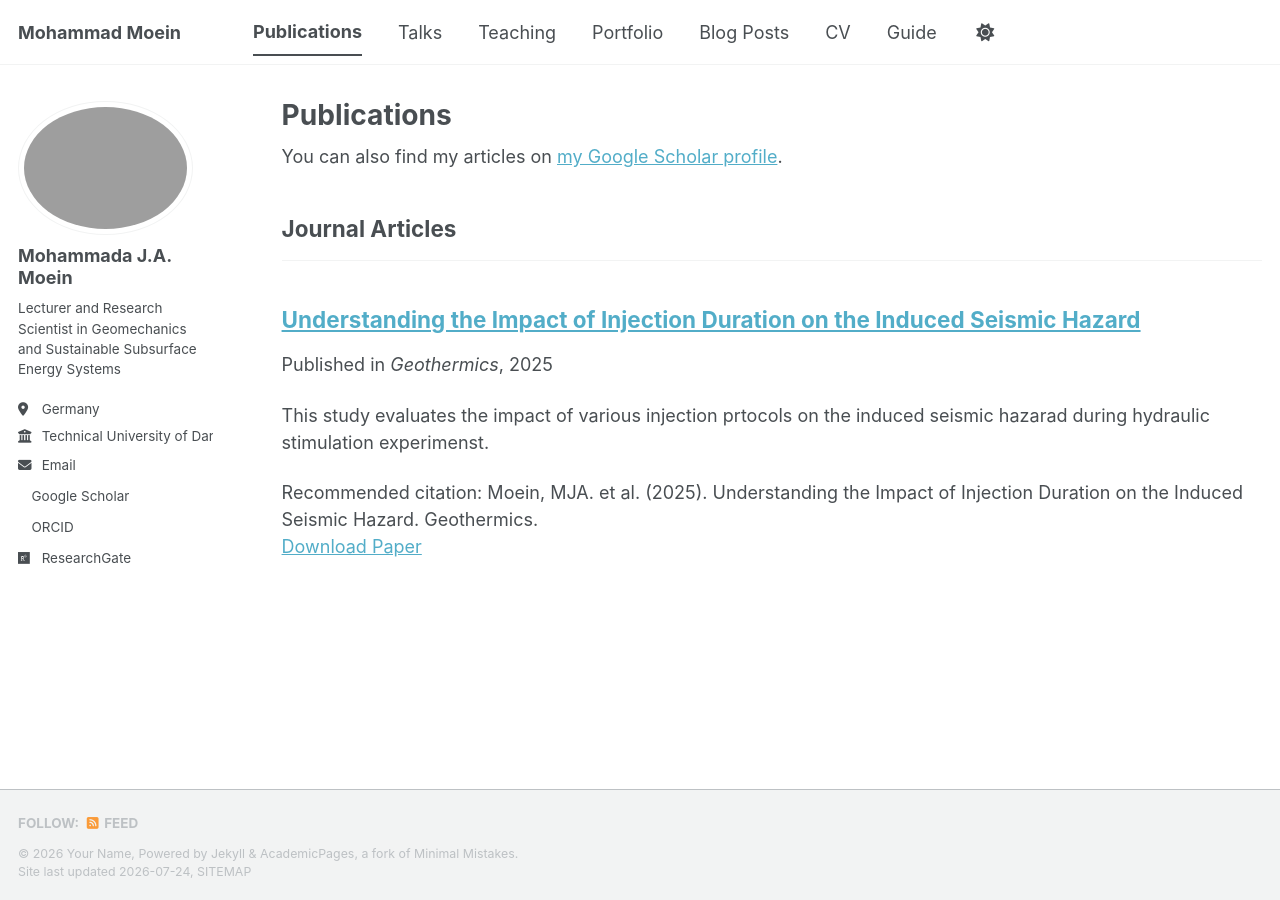
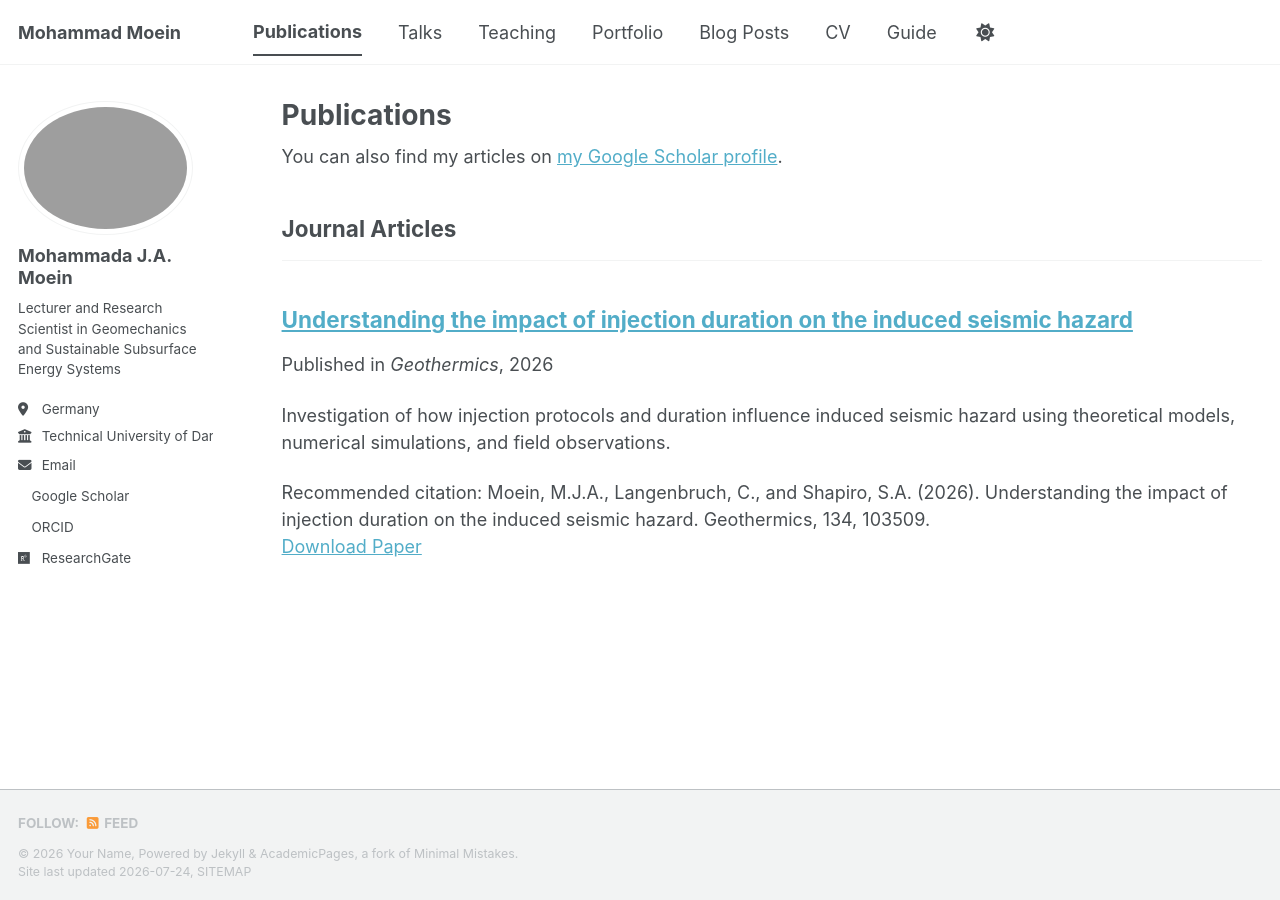
Before and after one commit to mjamoein/mjamoein.github.io, a Jekyll site: the page built from _pages/publications.html, in a window 1280 px wide. Built offline with Jekyll 4.4.1, drawn with Linux system fonts in a browser that asks for light colours; a style sheet for code colours, icons or effects is not loaded.

Commit message:
Update 2026-Frontiers.md

```diff
--- a/_publications/2026-Frontiers.md
+++ b/_publications/2026-Frontiers.md
@@ -1,11 +1,11 @@
 ---
-title: "Understanding the Impact of Injection Duration on the Induced Seismic Hazard"
+title: "Understanding the impact of injection duration on the induced seismic hazard"
 collection: publications
 category: manuscripts
-permalink: /publication/2025-injection-duration
-excerpt: 'This study evaluates the impact of various injection prtocols on the induced seismic hazarad during hydraulic stimulation experimenst.'
-date: 2025-01-01
-venue: 'Geothermics'
-paperurl: ''
-citation: 'Moein, MJA. et al. (2025). Understanding the Impact of Injection Duration on the Induced Seismic Hazard. Geothermics.'
+permalink: /publication/2026-injection-duration-induced-seismic-hazard
+excerpt: "Investigation of how injection protocols and duration influence induced seismic hazard using theoretical models, numerical simulations, and field observations."
+date: 2026-01-01
+venue: "Geothermics"
+paperurl: "https://doi.org/10.1016/j.geothermics.2025.103509"
+citation: "Moein, M.J.A., Langenbruch, C., and Shapiro, S.A. (2026). Understanding the impact of injection duration on the induced seismic hazard. Geothermics, 134, 103509."
 ---
```
